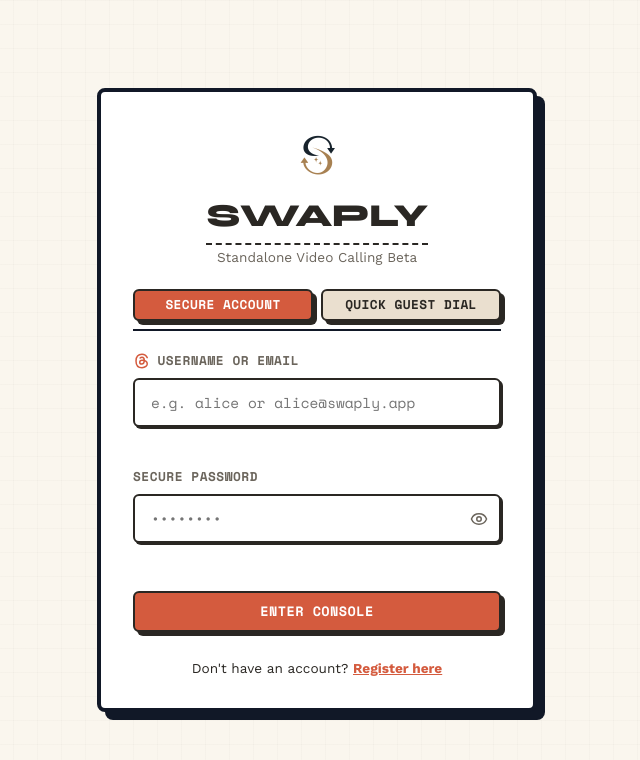
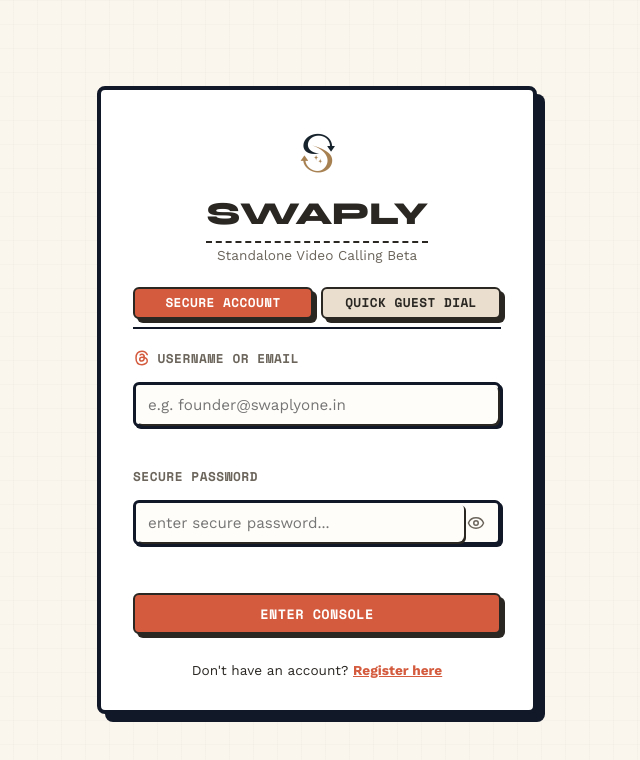
Before and after one commit to swaplyone/videocall-webrtc, a React (Vite) app in the folder frontend/: page /login in a window 1280 px wide. Shown: the top 760 px of the page, without its empty margins (323-963 px from the left). Built offline with nearby package versions, Linux system fonts and the light colour scheme; no server answers.

Commit message:
feat: add AnimatedInput component with typewriter placeholder animation and spring focus effects

```diff
--- /dev/null
+++ b/frontend/src/components/AnimatedInput.jsx
@@ -0,0 +1,118 @@
+import React, { useState, useEffect } from 'react';
+import { motion } from 'motion/react';
+
+export default function AnimatedInput({
+  id,
+  type = 'text',
+  placeholderExamples = [],
+  placeholder = '',
+  value,
+  onChange,
+  required = false,
+  style = {},
+  icon,
+  rightElement,
+  ...props
+}) {
+  const [animatedPlaceholder, setAnimatedPlaceholder] = useState('');
+  const [isFocused, setIsFocused] = useState(false);
+
+  // Typewriter effect when placeholderExamples are supplied
+  useEffect(() => {
+    if (!placeholderExamples || placeholderExamples.length === 0) {
+      setAnimatedPlaceholder(placeholder);
+      return;
+    }
+
+    let isSubscribed = true;
+    let exampleIndex = 0;
+    let charIndex = 0;
+    let isDeleting = false;
+    let timeoutId;
+
+    const typeEffect = () => {
+      if (!isSubscribed) return;
+      const currentText = placeholderExamples[exampleIndex];
+
+      if (isDeleting) {
+        setAnimatedPlaceholder(currentText.substring(0, charIndex - 1));
+        charIndex--;
+        if (charIndex === 0) {
+          isDeleting = false;
+          exampleIndex = (exampleIndex + 1) % placeholderExamples.length;
+          timeoutId = setTimeout(typeEffect, 500);
+          return;
+        }
+        timeoutId = setTimeout(typeEffect, 40);
+      } else {
+        setAnimatedPlaceholder(currentText.substring(0, charIndex + 1));
+        charIndex++;
+        if (charIndex === currentText.length) {
+          isDeleting = true;
+          timeoutId = setTimeout(typeEffect, 1800);
+          return;
+        }
+        timeoutId = setTimeout(typeEffect, 80);
+      }
+    };
+
+    typeEffect();
+
+    return () => {
+      isSubscribed = false;
+      clearTimeout(timeoutId);
+    };
+  }, [placeholderExamples, placeholder]);
+
+  return (
+    <motion.div
+      animate={{
+        scale: isFocused ? 1.015 : 1,
+      }}
+      transition={{ type: 'spring', stiffness: 400, damping: 25 }}
+      style={{
+        position: 'relative',
+        display: 'flex',
+        alignItems: 'center',
+        borderRadius: '6px',
+        border: '3px solid #111827',
+        background: '#FFFDF9',
+        boxShadow: isFocused ? '4px 4px 0px var(--color-primary)' : '2px 2px 0px #111827',
+        transition: 'box-shadow 0.2s ease, border-color 0.2s ease',
+        ...style
+      }}
+    >
+      {icon && (
+        <div style={{ paddingLeft: '0.75rem', display: 'flex', alignItems: 'center', color: isFocused ? 'var(--color-primary)' : 'var(--text-secondary)' }}>
+          {icon}
+        </div>
+      )}
+      <input
+        id={id}
+        type={type}
+        value={value}
+        onChange={onChange}
+        placeholder={value ? '' : (placeholderExamples.length > 0 ? `${animatedPlaceholder}` : placeholder)}
+        onFocus={() => setIsFocused(true)}
+        onBlur={() => setIsFocused(false)}
+        required={required}
+        style={{
+          width: '100%',
+          padding: '0.65rem 0.75rem',
+          border: 'none',
+          outline: 'none',
+          background: 'transparent',
+          fontFamily: 'inherit',
+          fontSize: '0.95rem',
+          color: 'var(--text-primary)',
+        }}
+        {...props}
+      />
+      {rightElement && (
+        <div style={{ paddingRight: '0.6rem', display: 'flex', alignItems: 'center' }}>
+          {rightElement}
+        </div>
+      )}
+    </motion.div>
+  );
+}
--- a/frontend/src/pages/Login.jsx
+++ b/frontend/src/pages/Login.jsx
@@ -3,6 +3,7 @@ import { Link } from 'react-router-dom';
 import { Shield, Key, User, AlertCircle, Eye, EyeOff } from 'lucide-react';
 import SwaplyLogo from '../components/SwaplyLogo';
 import BrandThreadsIcon from '../components/BrandThreadsIcon';
+import AnimatedInput from '../components/AnimatedInput';
 
 export default function Login({ onLogin, onSecureLogin, loginError }) {
   const [loginMode, setLoginMode] = useState('secure'); // 'secure' or 'anonymous'
@@ -68,13 +69,14 @@ export default function Login({ onLogin, onSecureLogin, loginError }) {
         {loginMode === 'secure' ? (
           <form onSubmit={handleSecureSubmit} style={{ display: 'flex', flexDirection: 'column', gap: '1rem' }}>
             <div className="input-group">
-              <label htmlFor="login-username" style={{ fontWeight: 'bold', display: 'flex', alignItems: 'center', gap: '0.4rem' }}>
+              <label htmlFor="login-username" style={{ fontWeight: 'bold', display: 'flex', alignItems: 'center', gap: '0.4rem', marginBottom: '0.4rem' }}>
                 <BrandThreadsIcon size={18} color="var(--color-primary)" />
                 <span>Username or Email</span>
               </label>
-              <input
+              <AnimatedInput
                 id="login-username"
                 type="text"
+                placeholderExamples={["e.g. alice", "e.g. founder@swaplyone.in", "e.g. bob@swaply.app"]}
                 placeholder="e.g. alice or alice@swaply.app"
                 value={identifier}
                 onChange={(e) => setIdentifier(e.target.value)}
@@ -83,23 +85,20 @@ export default function Login({ onLogin, onSecureLogin, loginError }) {
             </div>
 
             <div className="input-group">
-              <label htmlFor="login-pass" style={{ fontWeight: 'bold' }}>Secure Password</label>
-              <div style={{ position: 'relative', display: 'flex', alignItems: 'center' }}>
-                <input
+              <label htmlFor="login-pass" style={{ fontWeight: 'bold', marginBottom: '0.4rem' }}>Secure Password</label>
+              <AnimatedInput
                 id="login-pass"
                 type={showPassword ? 'text' : 'password'}
+                placeholderExamples={["••••••••", "enter secure password...", "lichisw@26"]}
                 placeholder="••••••••"
                 value={password}
                 onChange={(e) => setPassword(e.target.value)}
-                  style={{ width: '100%', paddingRight: '2.5rem' }}
                 required
-                />
+                rightElement={
                   <button
                     type="button"
                     onClick={() => setShowPassword(prev => !prev)}
                     style={{
-                    position: 'absolute',
-                    right: '0.6rem',
                       background: 'none',
                       border: 'none',
                       cursor: 'pointer',
@@ -113,7 +112,8 @@ export default function Login({ onLogin, onSecureLogin, loginError }) {
                   >
                     {showPassword ? <EyeOff size={18} /> : <Eye size={18} />}
                   </button>
-              </div>
+                }
+              />
             </div>
 
             <button type="submit" className="btn btn-primary" style={{ padding: '0.65rem', fontWeight: 'bold', marginTop: '0.5rem' }}>
@@ -127,10 +127,11 @@ export default function Login({ onLogin, onSecureLogin, loginError }) {
         ) : (
           <form onSubmit={handleAnonSubmit} style={{ display: 'flex', flexDirection: 'column', gap: '1rem' }}>
             <div className="input-group">
-              <label htmlFor="anon-user" style={{ fontWeight: 'bold' }}>Guest Screen Name</label>
-              <input
+              <label htmlFor="anon-user" style={{ fontWeight: 'bold', marginBottom: '0.4rem' }}>Guest Screen Name</label>
+              <AnimatedInput
                 id="anon-user"
                 type="text"
+                placeholderExamples={["e.g. Guest-Tester", "e.g. DialNode-42", "e.g. SwaplyUser"]}
                 placeholder="Enter screen name..."
                 value={anonName}
                 onChange={(e) => setAnonName(e.target.value)}
--- a/frontend/src/pages/Register.jsx
+++ b/frontend/src/pages/Register.jsx
@@ -3,6 +3,7 @@ import { Link } from 'react-router-dom';
 import { Shield, Key, User, Mail, AlertCircle, Eye, EyeOff } from 'lucide-react';
 import SwaplyLogo from '../components/SwaplyLogo';
 import BrandThreadsIcon from '../components/BrandThreadsIcon';
+import AnimatedInput from '../components/AnimatedInput';
 
 export default function Register({ onSecureRegister, loginError }) {
   const [name, setName] = useState('');
@@ -42,10 +43,11 @@ export default function Register({ onSecureRegister, loginError }) {
 
         <form onSubmit={handleSubmit} style={{ display: 'flex', flexDirection: 'column', gap: '1rem' }}>
           <div className="input-group">
-            <label htmlFor="reg-name" style={{ fontWeight: 'bold' }}>Full Name</label>
-            <input
+            <label htmlFor="reg-name" style={{ fontWeight: 'bold', marginBottom: '0.4rem' }}>Full Name</label>
+            <AnimatedInput
               id="reg-name"
               type="text"
+              placeholderExamples={["e.g. Alice Smith", "e.g. Bob Johnson", "e.g. Charlie Brown"]}
               placeholder="e.g. Alice Smith"
               value={name}
               onChange={(e) => setName(e.target.value)}
@@ -54,13 +56,14 @@ export default function Register({ onSecureRegister, loginError }) {
           </div>
 
           <div className="input-group">
-            <label htmlFor="reg-username" style={{ fontWeight: 'bold', display: 'flex', alignItems: 'center', gap: '0.4rem' }}>
+            <label htmlFor="reg-username" style={{ fontWeight: 'bold', display: 'flex', alignItems: 'center', gap: '0.4rem', marginBottom: '0.4rem' }}>
               <BrandThreadsIcon size={18} color="var(--color-primary)" />
               <span>Username</span>
             </label>
-            <input
+            <AnimatedInput
               id="reg-username"
               type="text"
+              placeholderExamples={["e.g. alice", "e.g. tester_bob", "e.g. swaply_node"]}
               placeholder="e.g. alice"
               value={username}
               onChange={(e) => setUsername(e.target.value)}
@@ -69,13 +72,14 @@ export default function Register({ onSecureRegister, loginError }) {
           </div>
 
           <div className="input-group">
-            <label htmlFor="reg-email" style={{ fontWeight: 'bold', display: 'flex', alignItems: 'center', gap: '0.4rem' }}>
+            <label htmlFor="reg-email" style={{ fontWeight: 'bold', display: 'flex', alignItems: 'center', gap: '0.4rem', marginBottom: '0.4rem' }}>
               <BrandThreadsIcon size={18} color="var(--color-primary)" />
               <span>Email Address</span>
             </label>
-            <input
+            <AnimatedInput
               id="reg-email"
               type="email"
+              placeholderExamples={["e.g. alice@swaply.app", "e.g. user@gmail.com", "e.g. tester@swaply.app"]}
               placeholder="e.g. alice@swaply.app"
               value={email}
               onChange={(e) => setEmail(e.target.value)}
@@ -84,23 +88,20 @@ export default function Register({ onSecureRegister, loginError }) {
           </div>
 
           <div className="input-group">
-            <label htmlFor="reg-pass" style={{ fontWeight: 'bold' }}>Secure Password</label>
-            <div style={{ position: 'relative', display: 'flex', alignItems: 'center' }}>
-              <input
+            <label htmlFor="reg-pass" style={{ fontWeight: 'bold', marginBottom: '0.4rem' }}>Secure Password</label>
+            <AnimatedInput
               id="reg-pass"
               type={showPassword ? 'text' : 'password'}
+              placeholderExamples={["••••••••", "choose strong password..."]}
               placeholder="••••••••"
               value={password}
               onChange={(e) => setPassword(e.target.value)}
-                style={{ width: '100%', paddingRight: '2.5rem' }}
               required
-              />
+              rightElement={
                 <button
                   type="button"
                   onClick={() => setShowPassword(prev => !prev)}
                   style={{
-                  position: 'absolute',
-                  right: '0.6rem',
                     background: 'none',
                     border: 'none',
                     cursor: 'pointer',
@@ -114,7 +115,8 @@ export default function Register({ onSecureRegister, loginError }) {
                 >
                   {showPassword ? <EyeOff size={18} /> : <Eye size={18} />}
                 </button>
-            </div>
+              }
+            />
           </div>
 
           <button type="submit" className="btn btn-primary" style={{ padding: '0.65rem', fontWeight: 'bold', marginTop: '0.5rem' }}>
```
Lines whose indentation alone changed are shown as unchanged.
